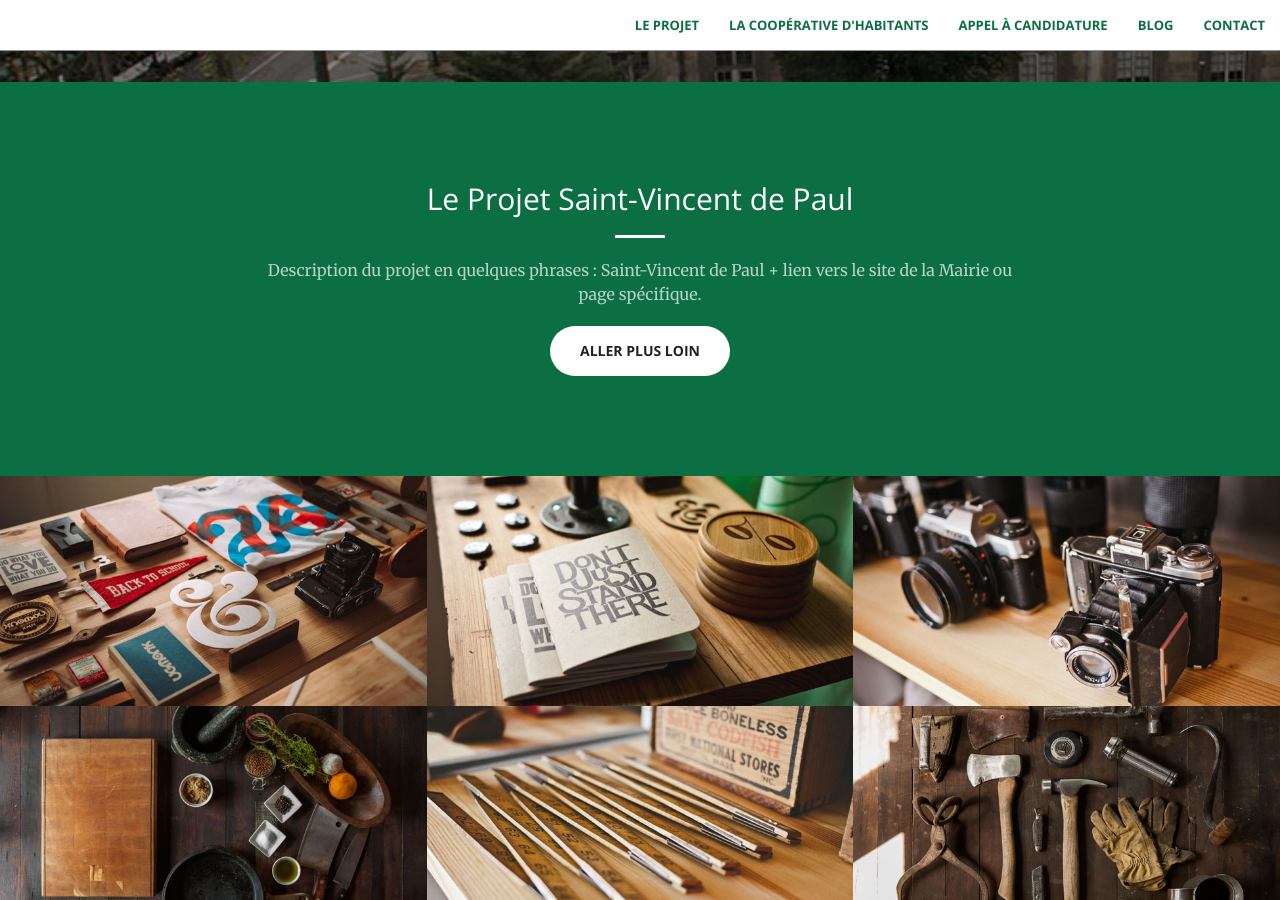
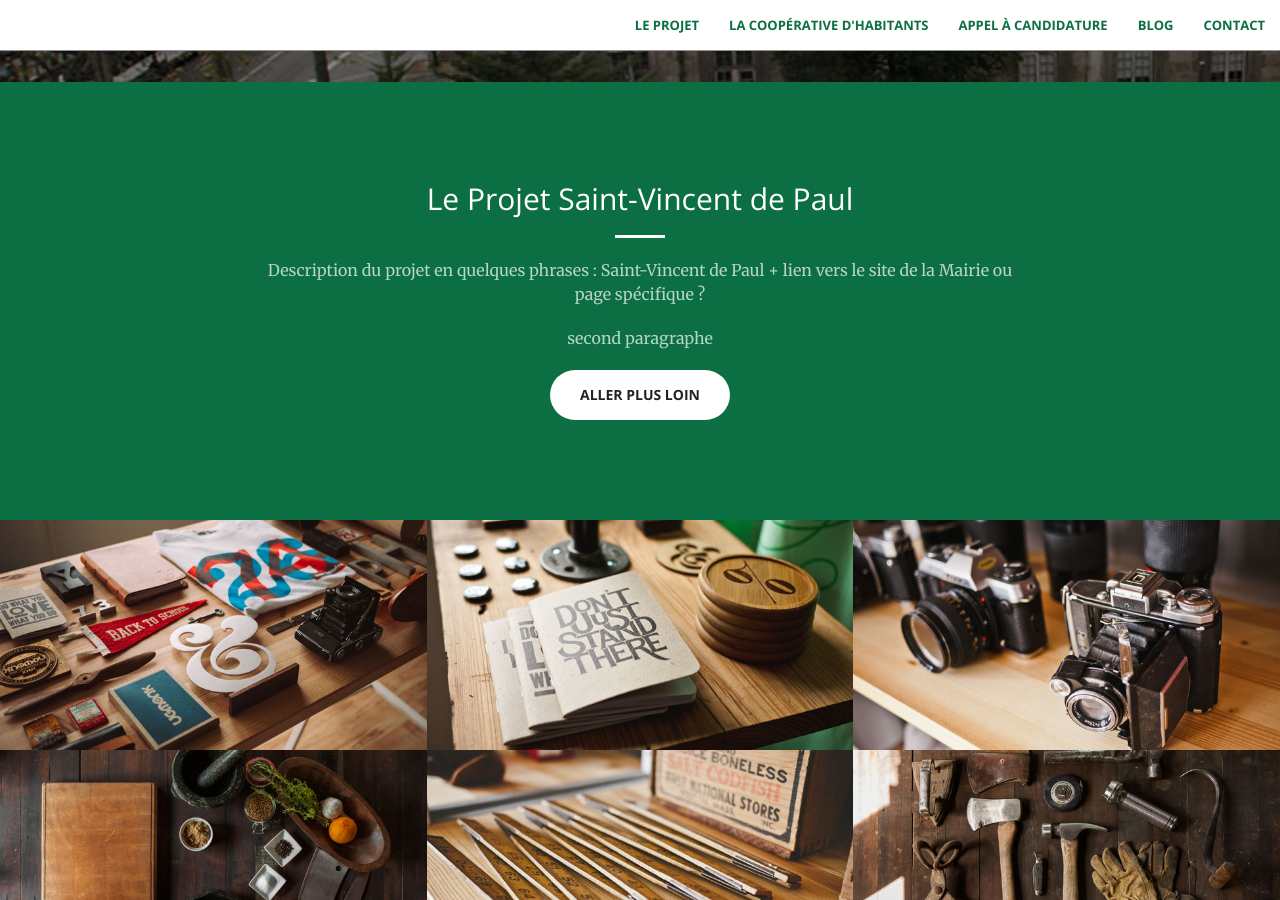
Before and after one commit to CoopSVP/coopsvp.github.io, a Jekyll site: the page built from index.html, in a window 1280 px wide and 900 px high, scrolled down 518 px. Built offline with Jekyll 4.4.1, drawn with Linux system fonts in a browser that asks for light colours.

Commit message:
Contenu 1.2
Modif contenu

```diff
--- a/_includes/call-to-action.html
+++ b/_includes/call-to-action.html
@@ -4,7 +4,8 @@
             <div class="col-lg-8 col-lg-offset-2 text-center">
                 <h2 class="section-heading">Le Projet Saint-Vincent de Paul</h2>
                 <hr class="light">
-                <p class="text-faded">Description du projet en quelques phrases : Saint-Vincent de Paul + lien vers le site de la Mairie ou page spécifique.</p>
+                <p class="text-faded">Description du projet en quelques phrases : Saint-Vincent de Paul + lien vers le site de la Mairie ou page spécifique ?</p>
+				<p class="text-faded">second paragraphe</p>
                 <a href="#" class="btn btn-default btn-xl">Aller plus loin</a>
             </div>
         </div>
```
Also changed, not shown: 1 other file.
